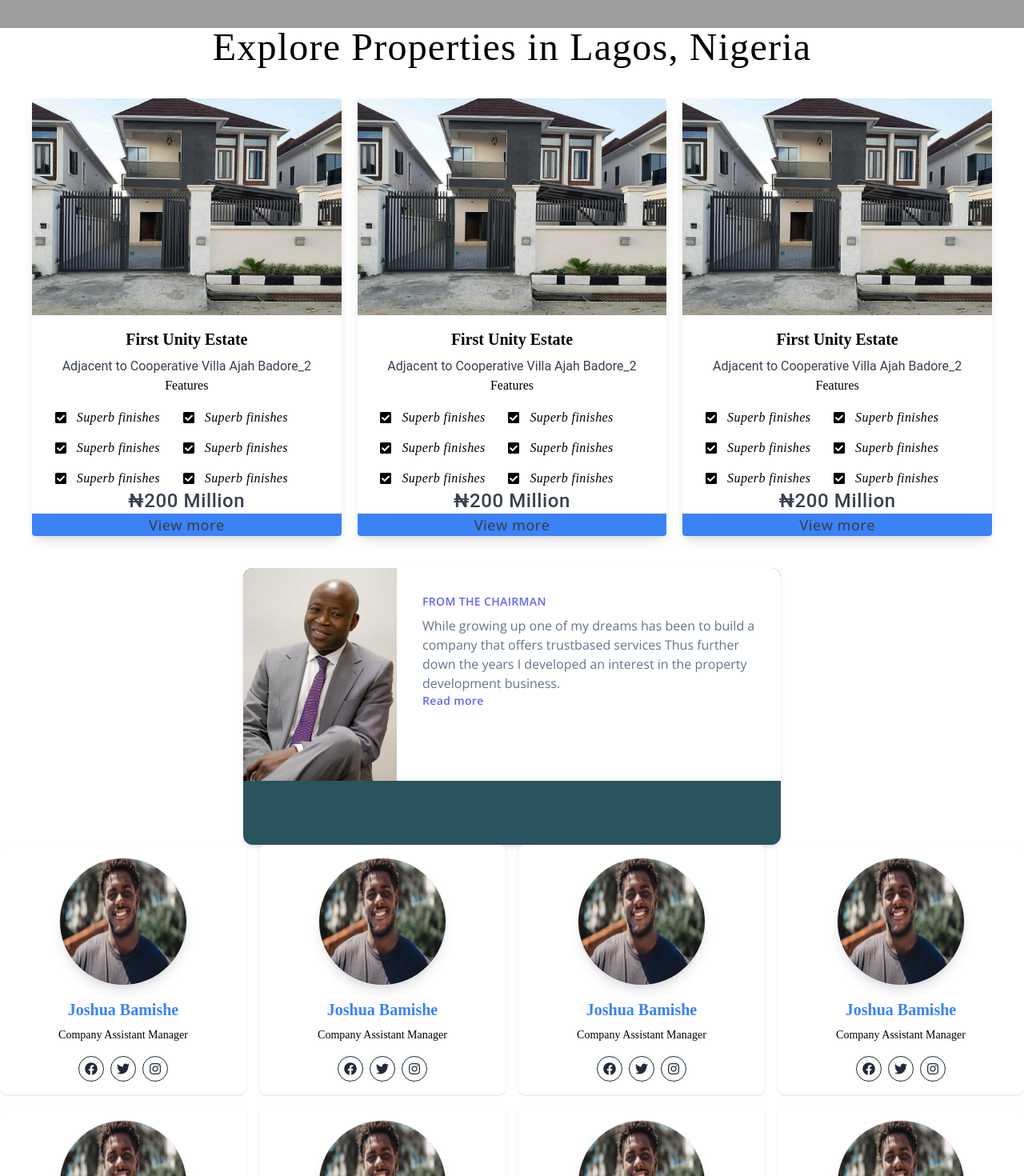
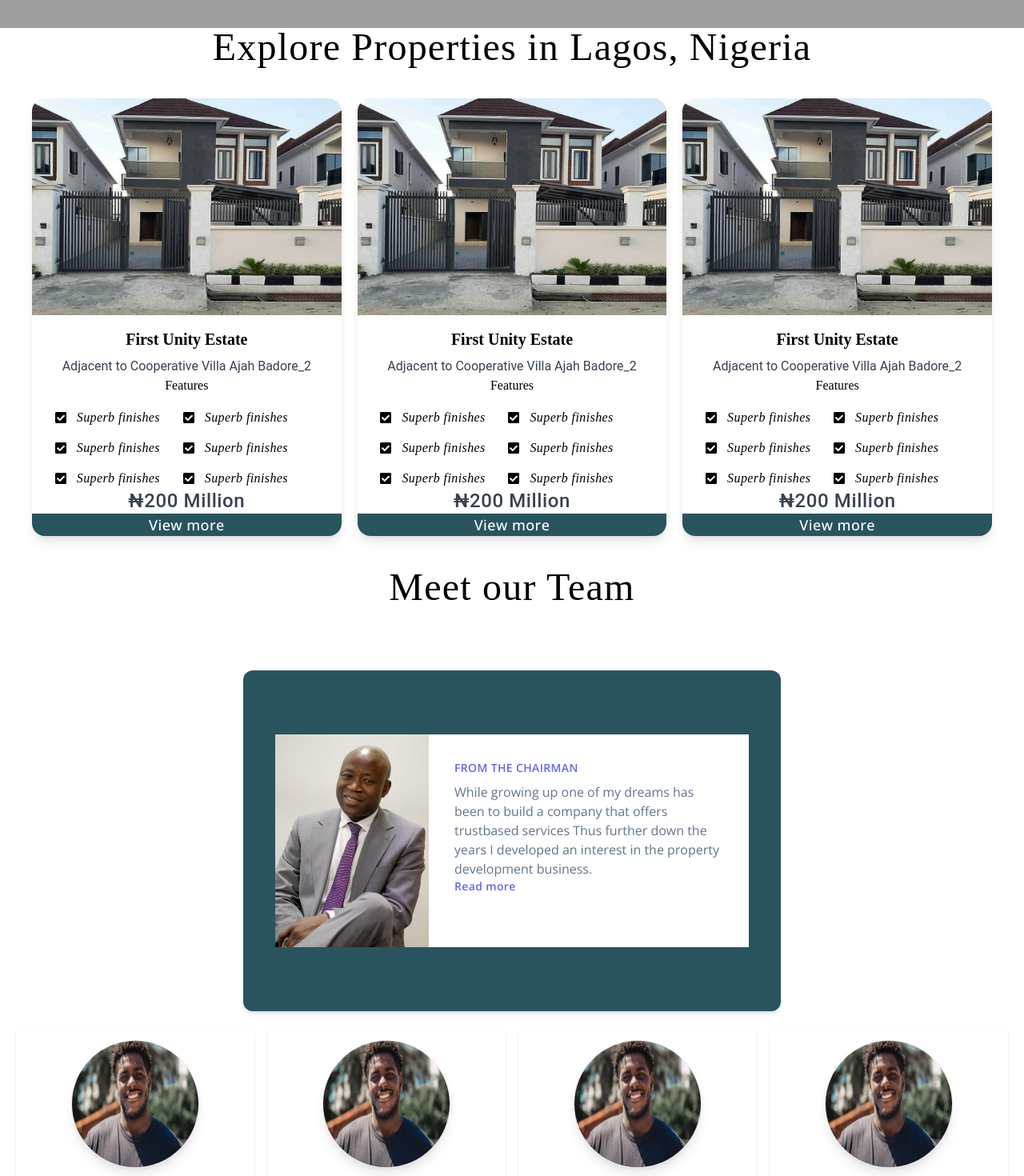
Before and after one commit to fayaio/telk, a React (Create React App) app: page / in a window 1280 px wide. Shown: the part 640-2110 px from the top of the page at 80% size. Built offline with nearby package versions, Linux system fonts and the light colour scheme; grey boxes are pictures that could not be loaded.

Commit message:
team component fix

```diff
--- a/src/App.jsx
+++ b/src/App.jsx
@@ -1,4 +1,4 @@
-import {NavBar, Welcome, Features, Team, Footer, Testimonial,  TeamMembers} from './components'
+import {NavBar, Welcome, Features, Team, Footer,  TeamMembers} from './components'
 
 const App = () => {
    return (
@@ -6,9 +6,11 @@ const App = () => {
        <NavBar/>
        <Welcome />
        <Features />
+      <div>
+      <Team/>
+      </div>
+       <div>
 
-       <div>
-       <Team/>
        <TeamMembers/>
        <Footer/>
        </div>
--- a/src/components/Footer.jsx
+++ b/src/components/Footer.jsx
@@ -3,7 +3,7 @@ import React from "react"
 import logo from "../img/logo.png"
 const Footer = () => {
     return (
-        <footer class="p-4 bg-[#29545E] sm:p-6 dark:bg-gray-800">
+        <footer class="p-4 bg-[#29545E] sm:p-6 dark:bg-gray-800 mt-[20px]">
         <div class="md:flex md:justify-between">
             <div class="mb-6 md:mb-0">
                 <a href="#" target="_blank" class="flex items-center">
--- a/src/components/Team.jsx
+++ b/src/components/Team.jsx
@@ -3,7 +3,12 @@ import ceo from "../img/ceo.png"
 
 const Team = () => {
     return (
-        <div class="max-w-md mx-auto bg-[#29545E] rounded-xl shadow-md overflow-hidden md:max-w-2xl pb-20">
+        <div>
+             <p class="text-5xl font-medium tracking-wide text-center text-gray-80 expl-t  font-['Montserrat']">Meet our Team</p>
+     <div class="p-10 grid grid-cols-1 sm:grid-cols-1 md:grid-cols-3 lg:grid-cols-3 xl:grid-cols-3 gap-5"></div>
+
+
+        <div class="max-w-md mx-auto bg-[#29545E] rounded-xl shadow-md overflow-hidden md:max-w-2xl pb-20 pt-20 pr-10 pl-10">
         <div class="md:flex">
           <div class="md:shrink-0">
             <img class="max-h-full w-full object-cover md:h-full md:w-48" src={ceo} alt="Man looking at item at a store"/>
@@ -16,6 +21,7 @@ const Team = () => {
           </div>
         </div>
       </div>
+      </div>
     )
 }
 
--- a/src/components/TeamMembers.jsx
+++ b/src/components/TeamMembers.jsx
@@ -3,9 +3,9 @@ import React from "react"
 import team from "../img/team.png"
 const TeamMembers = () => {
     return (
-        <div class="grid grid-cols-1 sm:grid-cols-2 md:grid-cols-3 xl:grid-cols-4 gap-4">
+        <div class="grid grid-cols-1 sm:grid-cols-2 md:grid-cols-3 xl:grid-cols-4 gap-4 mt-[20px] ml-[20px] mr-[20px]">
 
-			<div class="flex flex-col items-center justify-center bg-white p-4 shadow rounded-lg">
+			<div class="flex flex-col items-center justify-center bg-white p-4 shadow rounded-lg ">
 				<div class="inline-flex shadow-lg border border-gray-200 rounded-full overflow-hidden h-40 w-40">
 					<img src={team}
 						 alt=""
--- a/src/components/features.jsx
+++ b/src/components/features.jsx
@@ -10,7 +10,7 @@ const Features = () => {
 
    <div>
    <div>
-   <div class="rounded overflow-hidden shadow-lg">
+   <div class="rounded-2xl overflow-hidden shadow-lg">
       <img class="w-full" src={feat} alt="Forest"></img>
       <div class="px-6 py-4">
       <div class="font-bold font-['Montserrat'] text-xl mb-2 text-center">First Unity Estate</div>
@@ -50,15 +50,15 @@ const Features = () => {
             </div>
         </div>
          <p class=" text-2xl font-medium tracking-wide text-center text-gray-700 font-['Roboto']">₦200 Million</p>
-        <div class=" bg-blue-500">
-        <p class="  text-lg font-medium tracking-wide text-center text-gray-700">View more</p>
+        <div class=" bg-[#29545E]">
+        <p class="  text-lg font-medium tracking-wide text-center text-white">View more</p>
         </div>
     </div>
    </div>
    </div>
 
    <div>
-   <div class="rounded overflow-hidden shadow-lg">
+   <div class="rounded-2xl overflow-hidden shadow-lg">
       <img class="w-full" src={feat} alt="Forest"></img>
       <div class="px-6 py-4">
       <div class="font-bold font-['Montserrat'] text-xl mb-2 text-center">First Unity Estate</div>
@@ -98,15 +98,15 @@ const Features = () => {
             </div>
         </div>
         <p class="text-2xl font-medium tracking-wide text-center text-gray-700 font-['Roboto']">₦200 Million</p>
-        <div class=" bg-blue-500">
-        <p class="  text-lg font-medium tracking-wide text-center text-gray-700">View more</p>
+        <div class=" bg-[#29545E]">
+        <p class="  text-lg font-medium tracking-wide text-center text-white">View more</p>
         </div>
     </div>
    </div>
 
       <div>
-      <div class="rounded overflow-hidden shadow-lg">
-      <img class="w-full" src={feat} alt="Forest"></img>
+      <div class="rounded-2xl overflow-hidden shadow-lg">
+      <img class="w-full " src={feat} alt="Forest"></img>
       <div class="px-6 py-4">
       <div class="font-bold font-['Montserrat']  text-xl mb-2 text-center">First Unity Estate</div>
       <p class="text-gray-700 text-base text-center font-['Roboto'] ">
@@ -145,8 +145,8 @@ const Features = () => {
             </div>
         </div>
         <p class=" text-2xl font-medium tracking-wide text-center text-gray-700 font-['Roboto']">₦200 Million</p>
-        <div class=" bg-blue-500">
-        <p class="  text-lg font-medium tracking-wide text-center text-gray-700 bg-blue-500">View more</p>
+        <div class="bg-[#29545E]">
+        <p class="  text-lg font-medium tracking-wide text-center text-white ">View more</p>
         </div>
 
 
```
